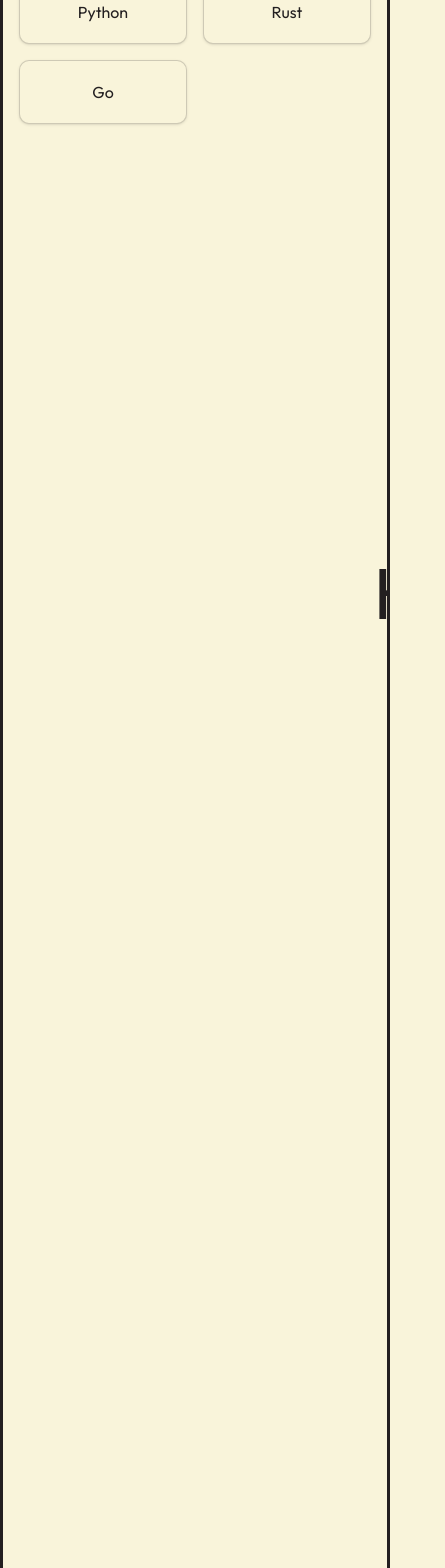
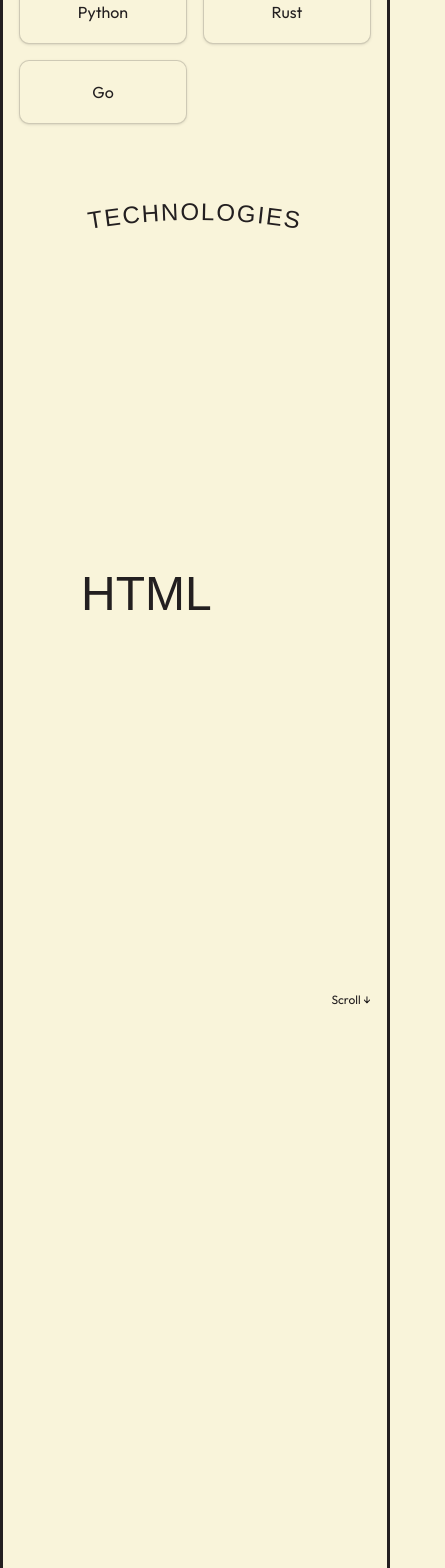
Before and after one commit to aquib399/Portfolio, a Next.js app: page / in a window 390 px wide. Shown: the part 3260-4828 px from the top of the page, 445 px wide, since content can reach past the window. Built offline with nearby package versions, Linux system fonts and the light colour scheme; a web font is replaced by a local one.

Commit message:
chore:texts

```diff
--- a/next-sitemap.config.js
+++ b/next-sitemap.config.js
@@ -1,5 +1,9 @@
-module.exports = {
+/**
+ * @type {import('next-sitemap').IConfig}
+ */
+const config = {
   siteUrl: process.env.NEXT_PUBLIC_SITE_URL,
+  changefreq: "monthly",
   generateRobotsTxt: true,
   sitemapSize: Infinity,
   priority: 0.7,
@@ -10,3 +14,5 @@ module.exports = {
     },
   ],
 };
+
+module.exports = config;
--- a/src/app/(homepage)/page.tsx
+++ b/src/app/(homepage)/page.tsx
@@ -8,6 +8,11 @@ export default function Home() {
       <HomepageHero />
       <WhoAmI />
       <Skills />
+      <WhoAmI />
+
+      <WhoAmI />
+
+      <WhoAmI />
     </main>
   );
 }
--- a/src/components/cursor.tsx
+++ b/src/components/cursor.tsx
@@ -5,7 +5,7 @@ import { motion, useMotionValue, useSpring } from "framer-motion";
 import { useState, useEffect, useMemo } from "react";
 
 export default function AnimatedCursor({ size = 15, activateHover = false }) {
-  // if (process.env.NODE_ENV === "development") return null;
+  if (process.env.NODE_ENV === "development") return null;
 
   const isMobile = useMemo(
     () => typeof window !== "undefined" && window.innerWidth <= 768,
--- a/src/components/skills.tsx
+++ b/src/components/skills.tsx
@@ -3,7 +3,9 @@ import SlideUpAnimation from "@/components/slide-up-animation";
 import MultiFlipText from "@/components/multi-flip-text";
 import RollAnimation from "@/components/roll-animation";
 import { ScrollTrigger } from "gsap/ScrollTrigger";
+import { useInView, motion } from "framer-motion";
 import { useEffect, useRef } from "react";
+import CurvedText from "./curved-text";
 import { cn } from "@/lib/utils";
 import { gsap } from "gsap";
 
@@ -39,9 +41,9 @@ function DesktopSkills({ className = "" }) {
   const triggerRef = useRef<HTMLDivElement>(null);
   const horizontalRef = useRef<HTMLDivElement>(null);
 
+  gsap.registerPlugin(ScrollTrigger);
+
   useEffect(() => {
-    gsap.registerPlugin(ScrollTrigger);
-
     const horizontal = horizontalRef.current;
     const section = sectionRef.current;
 
@@ -66,7 +68,7 @@ function DesktopSkills({ className = "" }) {
     tl.fromTo(
       horizontal,
       {
-        x: window.innerWidth * 0.95,
+        x: window.innerWidth * 0.2,
       },
       {
         x: -horizontalWidth + window.innerWidth * 0.5,
@@ -87,12 +89,31 @@ function DesktopSkills({ className = "" }) {
     };
   }, []);
 
+  const inView = useInView(triggerRef, {
+    once: false,
+    amount: 0.5,
+  });
+
   return (
     <section
       ref={sectionRef}
       className={cn("border-y-foreground relative h-auto", className)}
     >
       <div ref={triggerRef}>
+        <motion.div
+          initial={{ opacity: 0, y: 100 }}
+          animate={inView ? { opacity: 1, y: 0 } : {}}
+          transition={{
+            opacity: { duration: 0.5 },
+            y: { duration: 1 },
+            ease: "easeIn",
+          }}
+          className="absolute top-4 flex w-full flex-col items-center text-5xl sm:top-8 md:top-10 lg:top-12 xl:top-14 2xl:top-16"
+        >
+          <CurvedText arcHeight={100} fontSize={24}>
+            TECHNOLOGIES
+          </CurvedText>
+        </motion.div>
         <div className="sticky top-0 flex h-screen flex-col items-center justify-center overflow-hidden">
           <div className="relative w-full">
             <div ref={horizontalRef} className="flex items-center">
@@ -110,7 +131,7 @@ function DesktopSkills({ className = "" }) {
                       text={skill.text}
                       key={skill.text}
                       holdDuration={3.5}
-                      className="text-7xl lg:text-8xl xl:text-9xl"
+                      className="text-5xl sm:text-6xl md:text-7xl lg:text-8xl xl:text-9xl"
                     />
                   );
                 })}
@@ -118,6 +139,17 @@ function DesktopSkills({ className = "" }) {
             </div>
           </div>
         </div>
+        <motion.p
+          initial={{ opacity: 0, y: -50 }}
+          animate={inView ? { opacity: 1, y: 0 } : {}}
+          transition={{
+            duration: 1,
+            ease: "easeOut",
+          }}
+          className="absolute right-4 bottom-2 text-xs"
+        >
+          Scroll ↓
+        </motion.p>
       </div>
     </section>
   );
```
Also changed, not shown: 2 other files (tests, documents, lock files or other folders).
